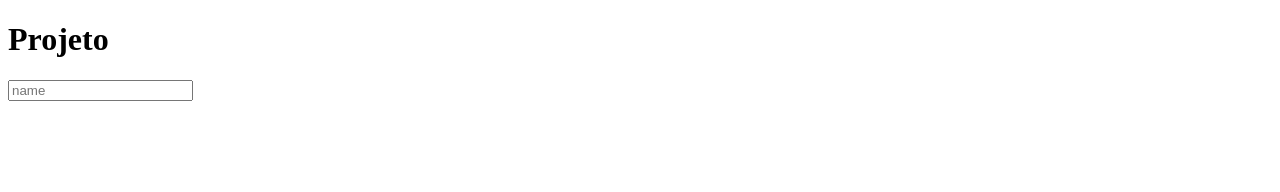
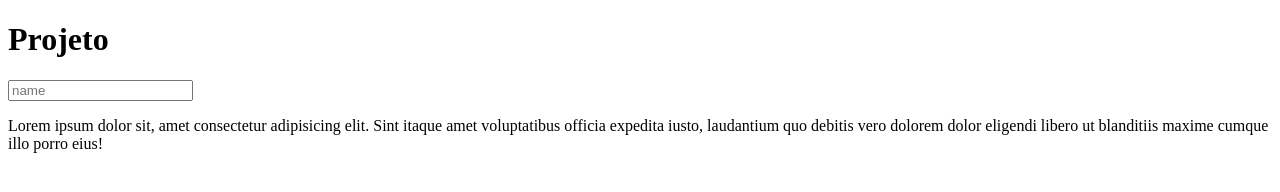
Before and after one commit to Leomir-alvess/teste, a plain HTML site: page index.html in a window 1280 px wide. Drawn offline with Linux system fonts and the light colour scheme.

Commit message:
Adicionei um parágrafo

```diff
--- a/index.html
+++ b/index.html
@@ -11,7 +11,7 @@
     <div class="container">
         <input type="text" placeholder="name">
     </div>
-
+    <p>Lorem ipsum dolor sit, amet consectetur adipisicing elit. Sint itaque amet voluptatibus officia expedita iusto, laudantium quo debitis vero dolorem dolor eligendi libero ut blanditiis maxime cumque illo porro eius!</p>
     <script src="./js/script.js"></script>
 </body>
 </html>
```
